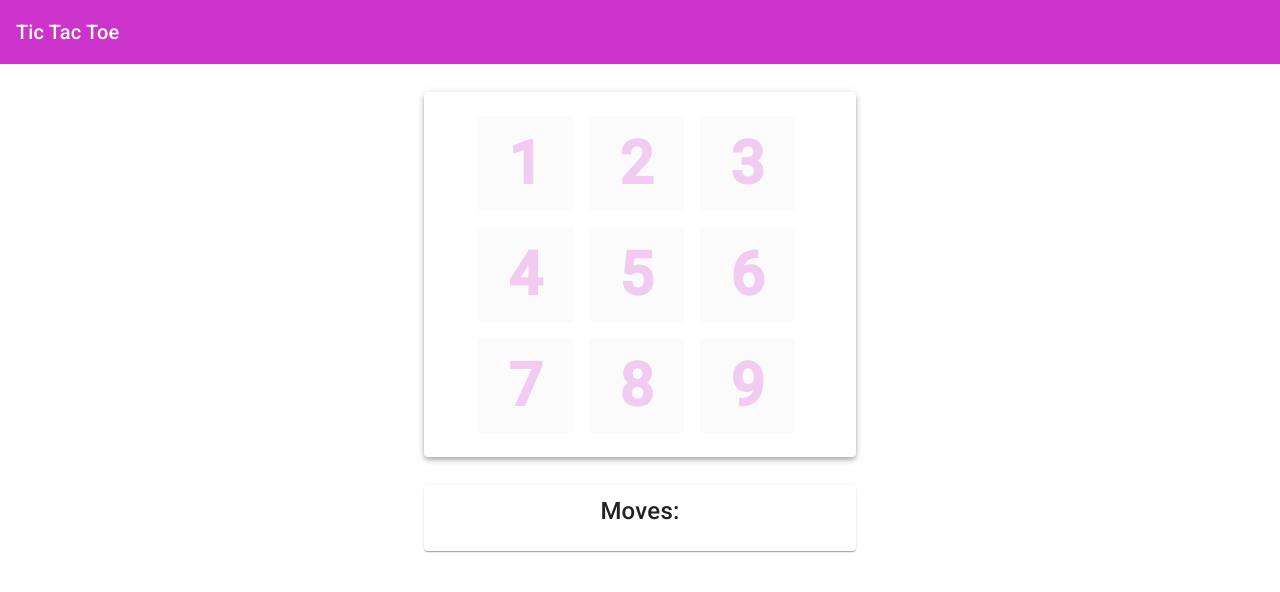
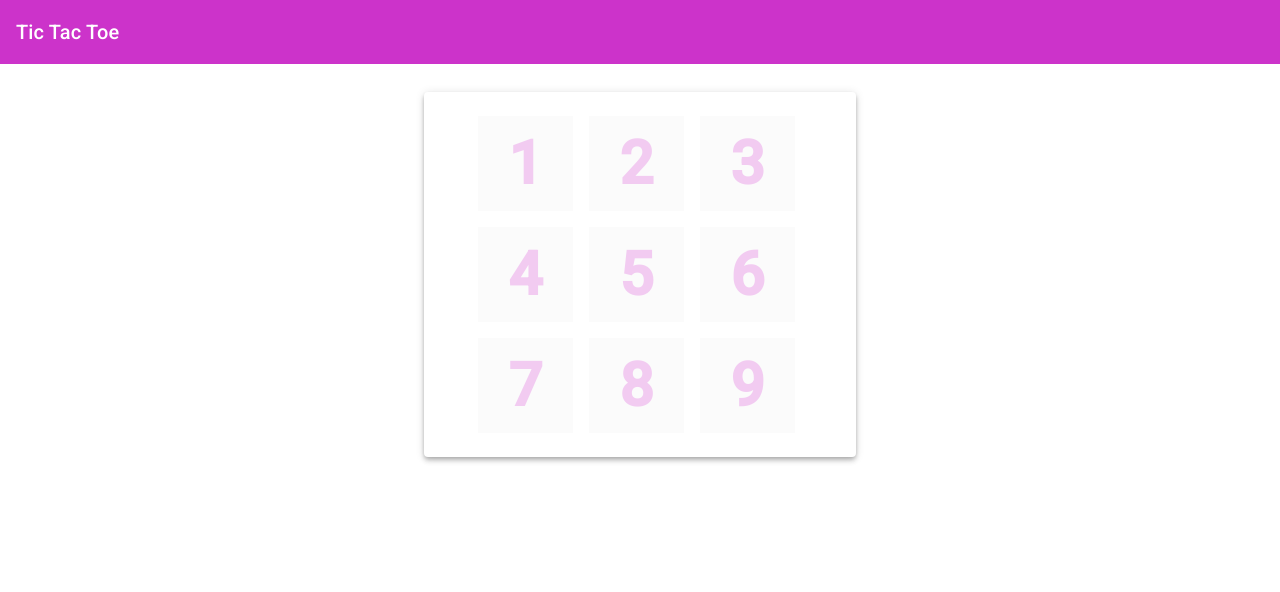
Before and after one commit to kunalms/tic-tac-toe-amplify, an Angular app: page / in a window 1280 px wide. Shown: the top 592 px of the page. Built offline with nearby package versions, Linux system fonts and the light colour scheme.

Commit message:
remove logs.

```diff
--- a/src/app/tic-tac-toe/single-player-board/single-player-board.component.html
+++ b/src/app/tic-tac-toe/single-player-board/single-player-board.component.html
@@ -9,14 +9,3 @@
     </div>
   </mat-card-content>
 </mat-card>
-
-<mat-card>
-  <div mat-card-title>
-    Moves:
-  </div>
-  <ol>
-    <li *ngFor="let move  of moveLog">
-      {{move.symbol}} moved on cell number {{move.field}}.
-    </li>
-  </ol>
-</mat-card>
```
